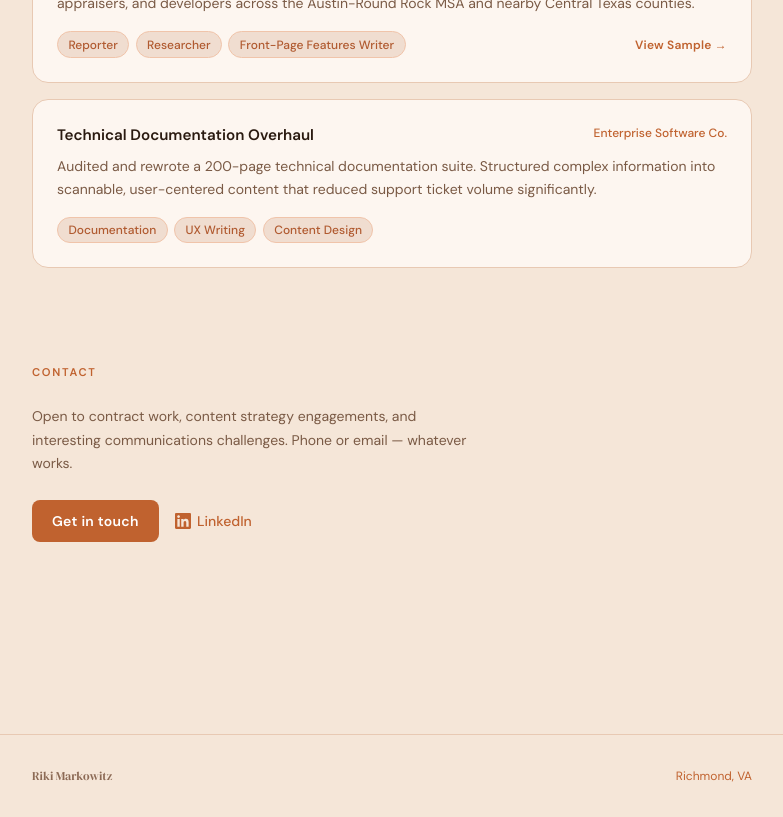
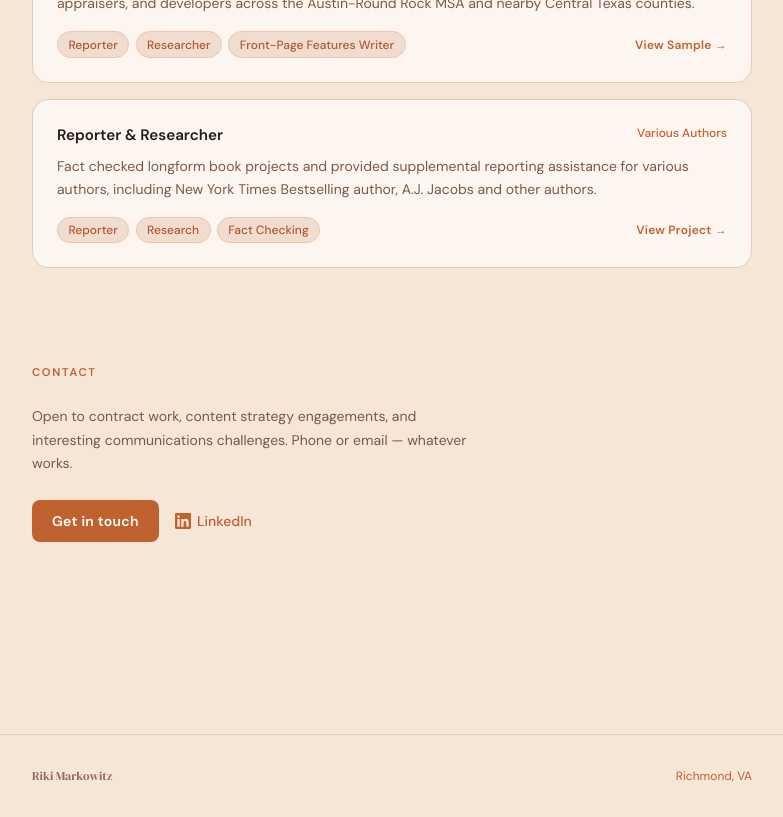
Before and after one commit to rikism-oss/portfolio-website, a React (Vite) app: page / in a window 1280 px wide. Shown: the part 1460-2277 px from the top of the page, without its empty margins (248-1031 px from the left). Built offline with nearby package versions, Linux system fonts and the light colour scheme.

Commit message:
Replace technical documentation entry with reporter role
Added link to AJ's book

```diff
--- a/src/App.jsx
+++ b/src/App.jsx
@@ -28,11 +28,12 @@ const PROJECTS = [
    linkLabel: "View Sample",
   },
   {
-    title: "Technical Documentation Overhaul",
-    client: "Enterprise Software Co.",
-    tags: ["Documentation", "UX Writing", "Content Design"],
-    desc: "Audited and rewrote a 200-page technical documentation suite. Structured complex information into scannable, user-centered content that reduced support ticket volume significantly.",
-    link: null,
+    title: "Reporter & Researcher",
+    client: "Various Authors",
+    tags: ["Reporter", "Research", "Fact Checking"],
+    desc: "Fact checked longform book projects and provided supplemental reporting assistance for various authors, including New York Times Bestselling author, A.J. Jacobs and other authors.",
+    link: "https://ajjacobs.com/books/the-year-of-living-constitutionally/",
+   linkLabel: "View Project",
   },
 ];
 
```
